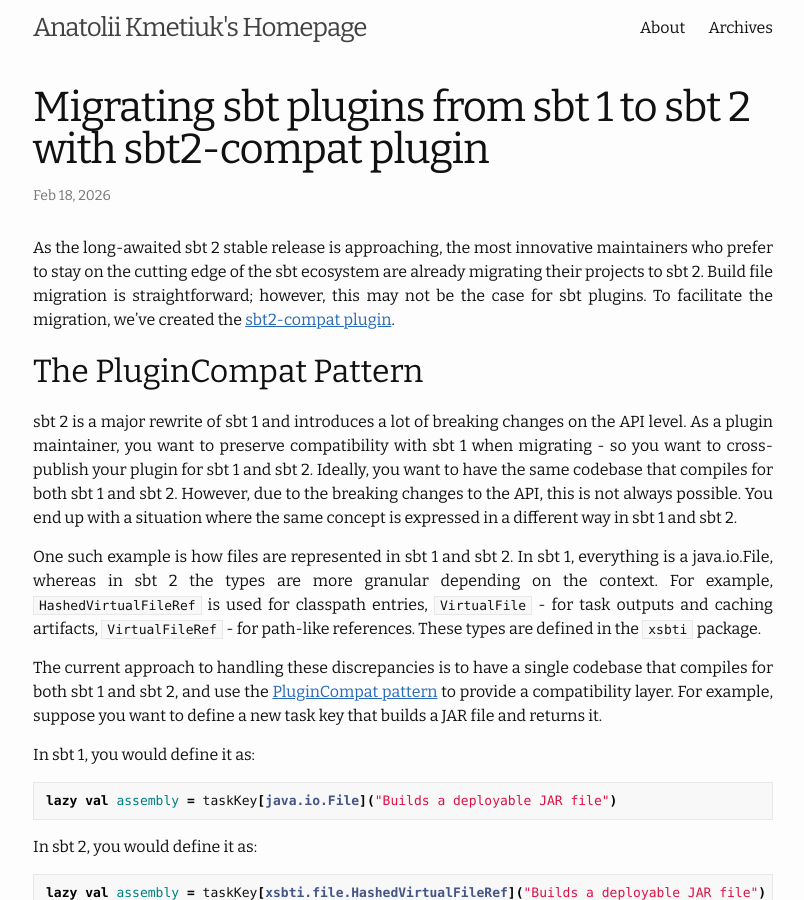
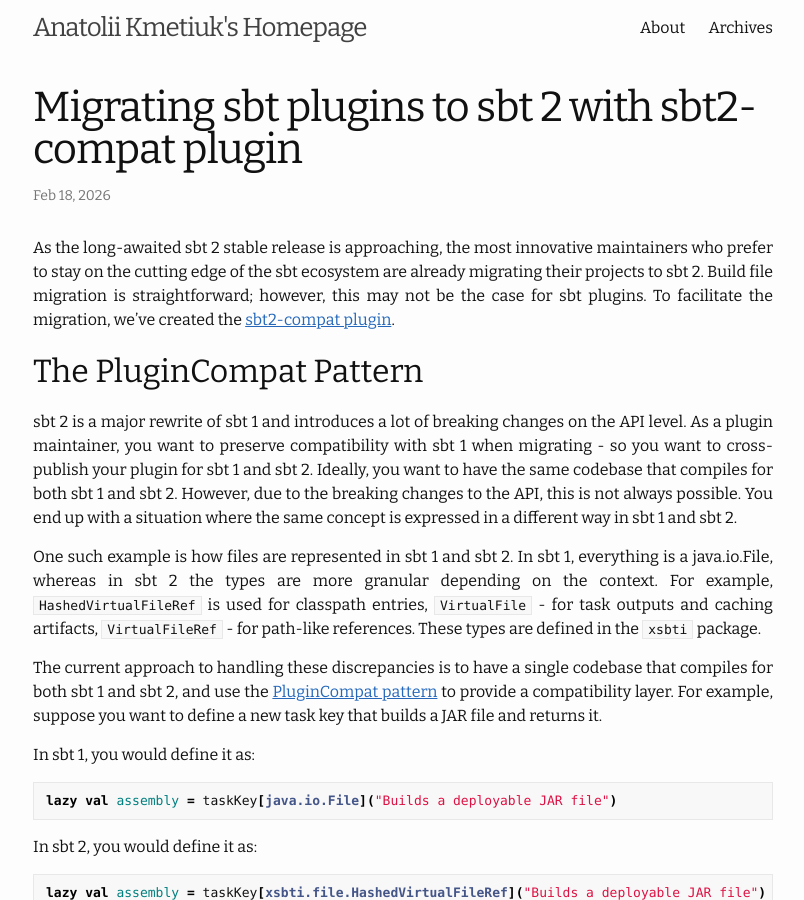
Before and after one commit to anatoliykmetyuk/anatoliykmetyuk.github.io, a Jekyll site: the page built from _posts/2026-02-18-sbt2-compat.md, in a window 1280 px wide and 900 px high. Shown: the whole window, without its empty margins (237-1041 px from the left). Built offline with Jekyll 4.4.1, drawn with Linux system fonts in a browser that asks for light colours.

Commit message:
Update _posts/2026-02-18-sbt2-compat.md
Co-authored-by: Seth Tisue <seth@tisue.net>

```diff
--- a/_posts/2026-02-18-sbt2-compat.md
+++ b/_posts/2026-02-18-sbt2-compat.md
@@ -1,5 +1,5 @@
 ---
-title: Migrating sbt plugins from sbt 1 to sbt 2 with sbt2-compat plugin
+title: Migrating sbt plugins to sbt 2 with sbt2-compat plugin
 description: A case study of how sbt-assembly uses sbt2-compat to cross-build for sbt 1 and sbt 2, and a guide of how to use it for your own plugins.
 layout: post
 ---
```
